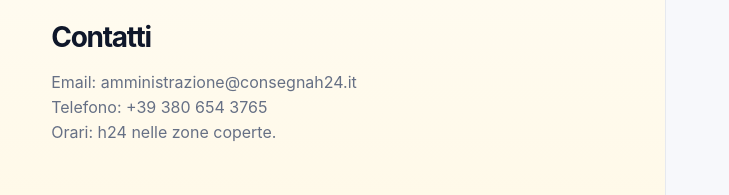
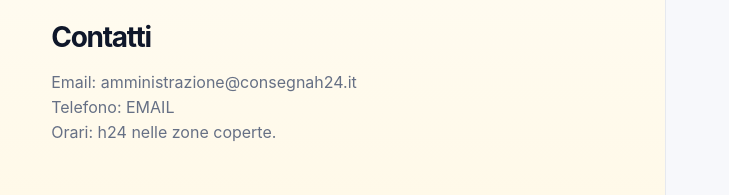
Before and after one commit to Giorgio223/consegnah24, a website: page index.html in a window 1280 px wide. Shown: the part 2229-2424 px from the top of the page, without its empty margins (0-729 px from the left). Drawn offline with nearby package versions, Linux system fonts and the light colour scheme; some packages are replaced by stand-ins of ours.

Commit message:
Update index.html

```diff
--- a/index.html
+++ b/index.html
@@ -64,7 +64,7 @@
           <details><summary>Cosa posso spedire?</summary><p>Documenti, buste, piccoli pacchi, chiavi e oggetti consentiti dalla legge. Non sono ammessi prodotti pericolosi o illegali.</p></details>
           <details><summary>Come vengono trasportati gli oggetti?</summary><p>Le consegne vengono effettuate esclusivamente in auto, con attenzione alla sicurezza e alla cura dell’oggetto trasportato.</p></details>
         </section>
-        <section class="section" id="contatti"><h2>Contatti</h2><p>Email: amministrazione@consegnah24.it<br>Telefono: +39 380 654 3765<br>Orari: h24 nelle zone coperte.</p></section>
+        <section class="section" id="contatti"><h2>Contatti</h2><p>Email: amministrazione@consegnah24.it<br>Telefono: EMAIL <br>Orari: h24 nelle zone coperte.</p></section>
       </div>
     </section>
     <aside class="mapSide"><div id="map"></div></aside>
```
